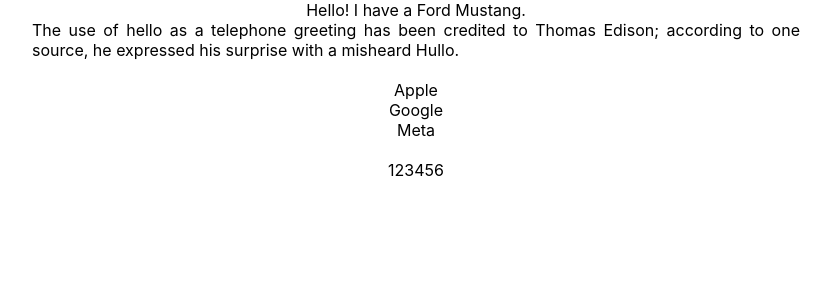
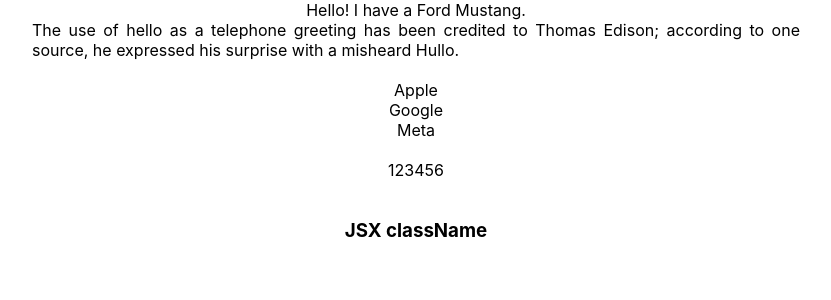
Before and after one commit to dhatwalia/react-gamma, a React (Create React App) app: page / in a window 1280 px wide. Shown: the top 300 px of the page, without its empty margins (224-1055 px from the left). Built offline with nearby package versions, Linux system fonts and the light colour scheme.

Commit message:
Adds JSX with className

```diff
--- a/src/App.js
+++ b/src/App.js
@@ -29,6 +29,8 @@
 const myArray = ['Apple', 'Google', 'Meta'];
 const myList = myArray.map((item) => <div>{item}</div>);
 
+const myelement = <h3 className="myclass">JSX className</h3>;
+
 function App() {
   return (
     <div className="App">
@@ -39,6 +41,8 @@
       <div>{myList}</div>
       <br></br>
       <div>{numbersCombined}</div>
+      <br></br>
+      <div>{myelement}</div>
     </div>
   );
 }
```
